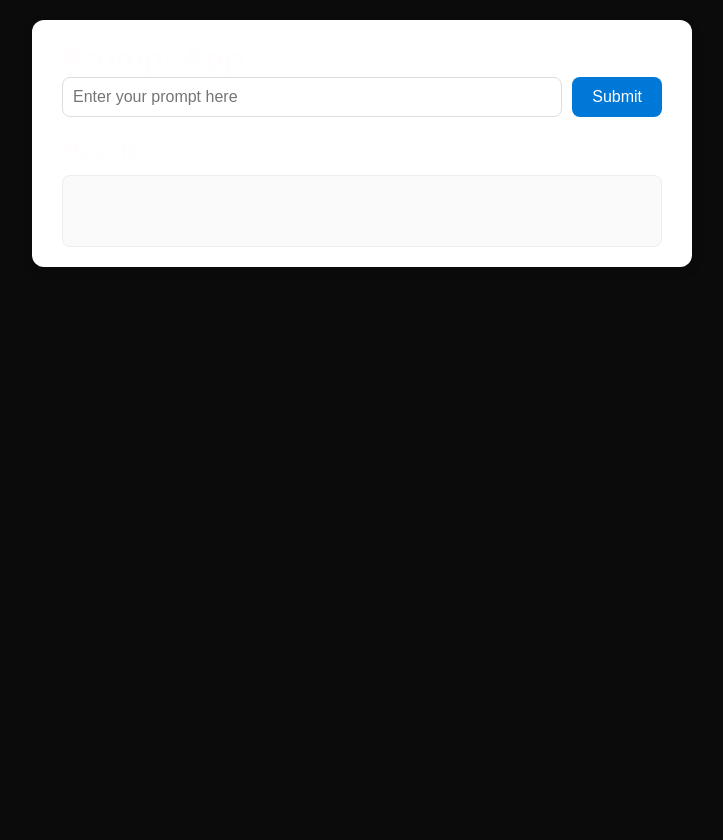
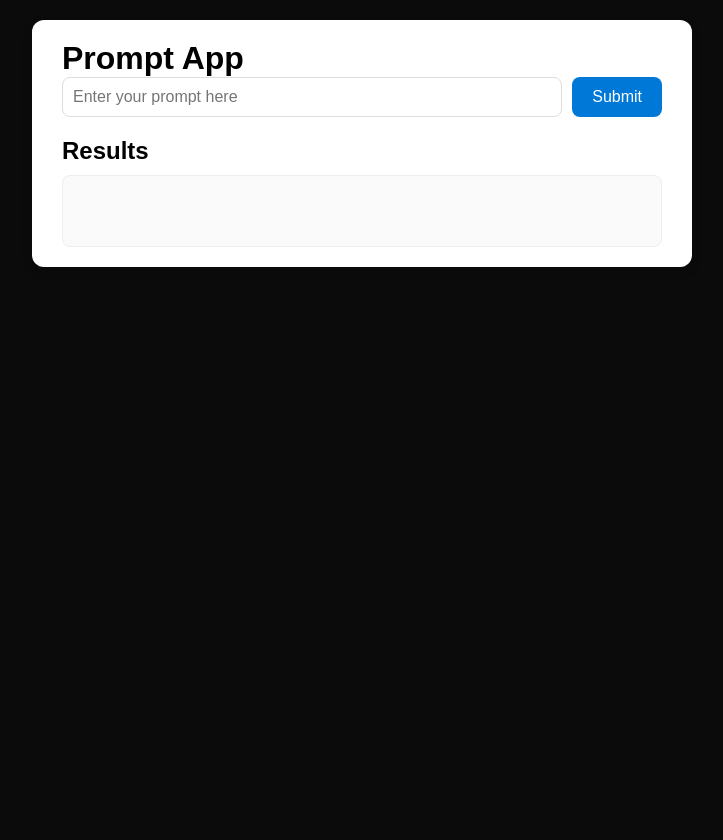
Before and after one commit to zoeychappell/PrivPrompt, a Flask app: page / in a window 1280 px wide. Shown: the whole page, without its empty margins (278-1001 px from the left). Run offline with Flask 3, Linux system fonts and the light colour scheme.

Commit message:
messing with color

```diff
--- a/my-flask-app/static/style.css
+++ b/my-flask-app/static/style.css
@@ -8,7 +8,7 @@ body, h1, h2, p {
 /* Layout */
 body {
   background: #0b0b0b;
-  color: #fffdfd;
+  color: #000000;
   display: flex;
   justify-content: center;
   align-items: flex-start;
```
